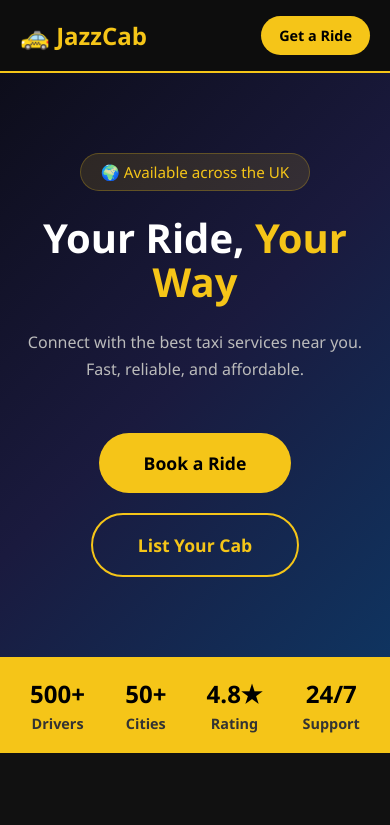
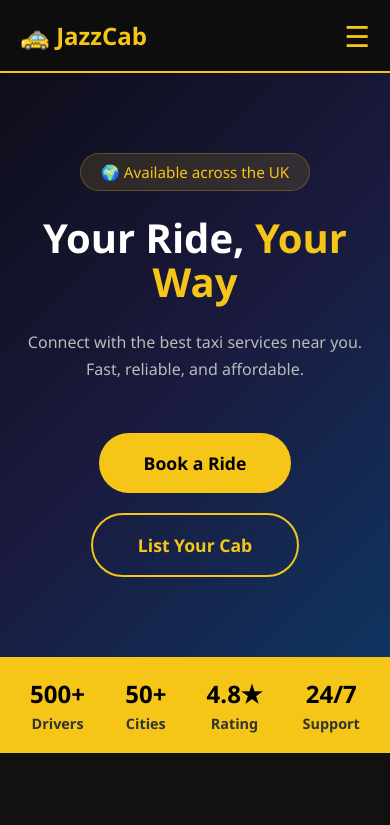
Before and after one commit to SG01-dev/JazzCab, a React (Vite) app: page / in a window 390 px wide. Shown: the top 825 px of the page. Built offline with nearby package versions, Linux system fonts and the light colour scheme.

Commit message:
add hamburger menu

```diff
--- a/src/App.css
+++ b/src/App.css
@@ -317,3 +317,43 @@
     font-size: 0.9rem;
   }
 }
+/* HAMBURGER */
+.hamburger {
+  display: none;
+  background: none;
+  border: none;
+  color: #f5c518;
+  font-size: 1.8rem;
+  cursor: pointer;
+}
+
+.mobile-menu {
+  display: none;
+  flex-direction: column;
+  align-items: center;
+  gap: 20px;
+  background: #111;
+  padding: 30px 20px;
+  border-bottom: 2px solid #f5c518;
+}
+
+.mobile-menu a {
+  color: white;
+  text-decoration: none;
+  font-size: 1.2rem;
+  font-weight: 500;
+}
+
+@media (max-width: 768px) {
+  .hamburger {
+    display: block;
+  }
+
+  .desktop-only {
+    display: none;
+  }
+
+  .mobile-menu {
+    display: flex;
+  }
+}
--- a/src/App.jsx
+++ b/src/App.jsx
@@ -1,6 +1,9 @@
+import { useState } from 'react'
 import './App.css'
 
 function App() {
+  const [menuOpen, setMenuOpen] = useState(false)
+
   return (
     <div className="app">
       {/* NAVBAR */}
@@ -12,8 +15,22 @@ function App() {
           <a href="#">About</a>
           <a href="#">Contact</a>
         </div>
-        <button className="nav-btn">Get a Ride</button>
+        <button className="nav-btn desktop-only">Get a Ride</button>
+        <button className="hamburger" onClick={() => setMenuOpen(!menuOpen)}>
+          {menuOpen ? '✕' : '☰'}
+        </button>
       </nav>
+
+      {/* MOBILE MENU */}
+      {menuOpen && (
+        <div className="mobile-menu">
+          <a href="#" onClick={() => setMenuOpen(false)}>Home</a>
+          <a href="#" onClick={() => setMenuOpen(false)}>Services</a>
+          <a href="#" onClick={() => setMenuOpen(false)}>About</a>
+          <a href="#" onClick={() => setMenuOpen(false)}>Contact</a>
+          <button className="nav-btn">Get a Ride</button>
+        </div>
+      )}
 
       {/* HERO */}
       <section className="hero">
```
